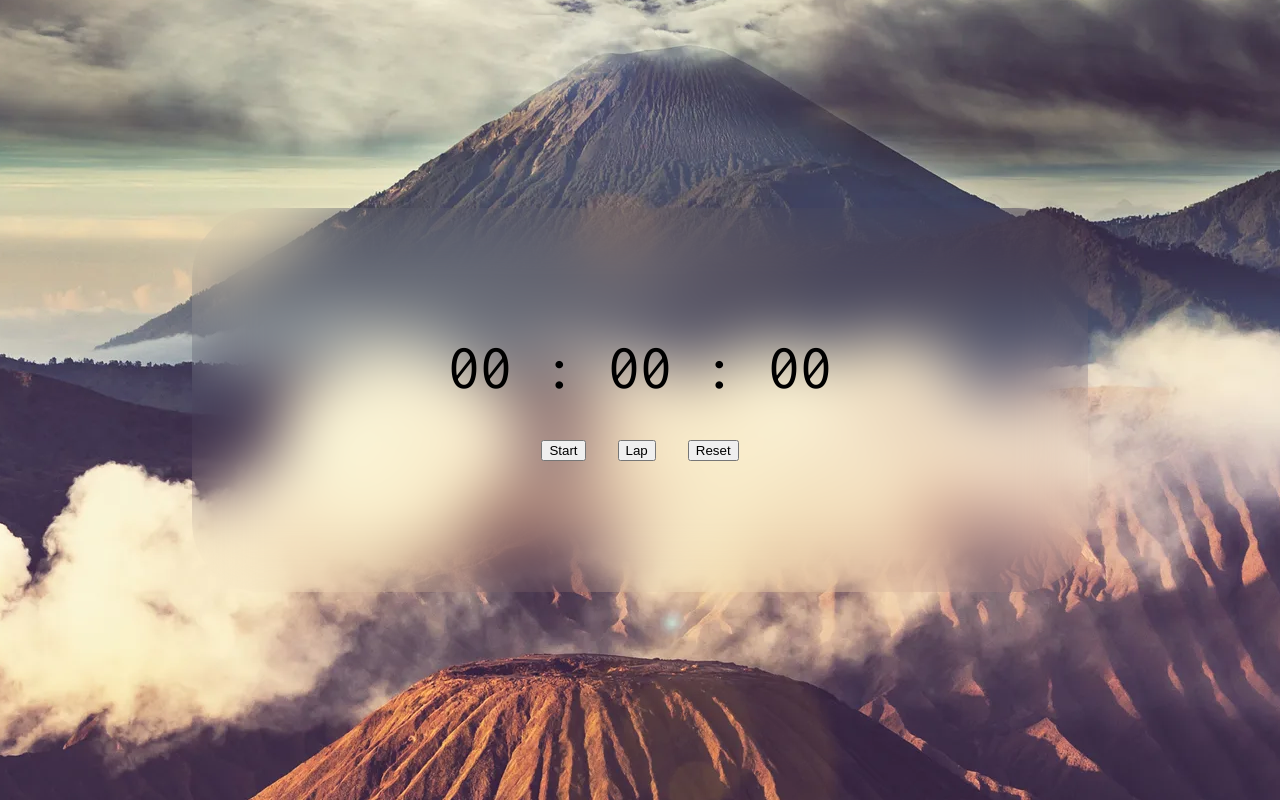
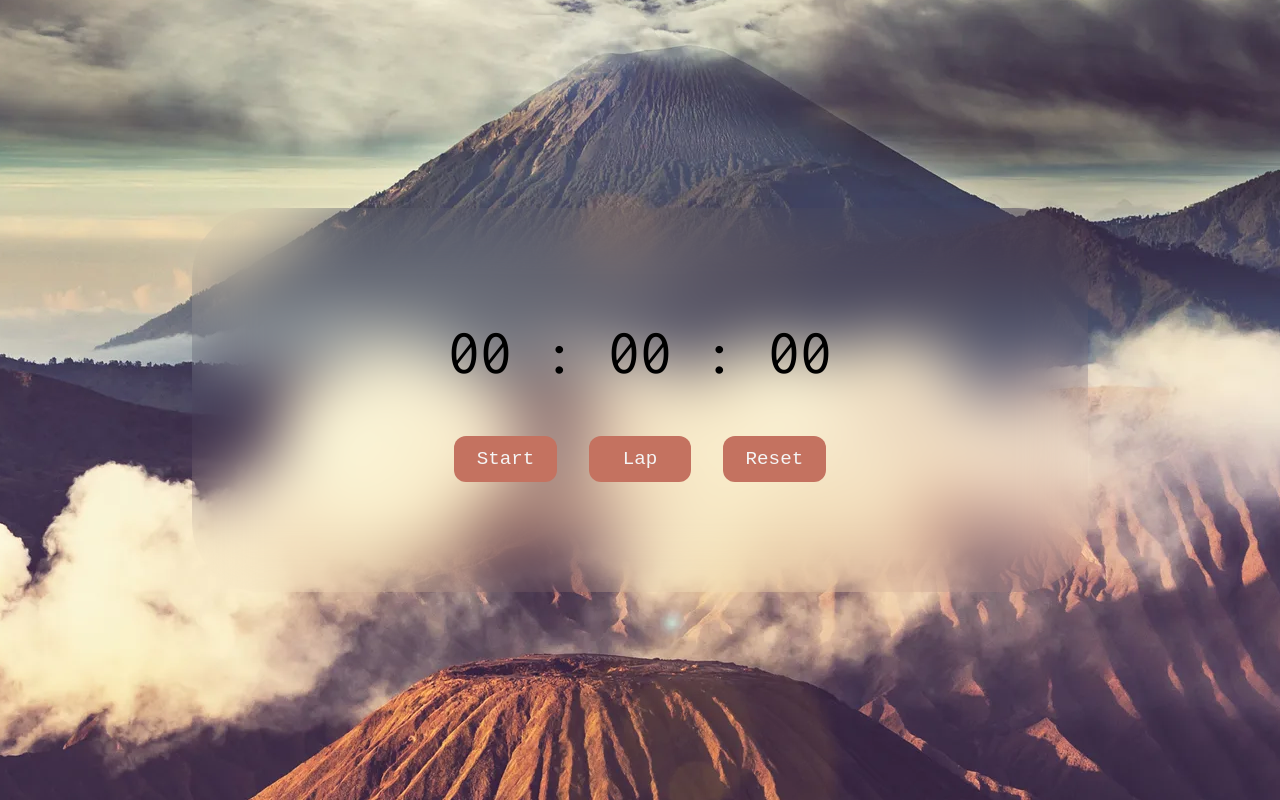
Before and after one commit to sameeryadv/stopwatch, a plain HTML site: page index.html in a window 1280 px wide. Drawn offline with Linux system fonts and the light colour scheme.

Commit message:
improved js

```diff
--- a/main.js
+++ b/main.js
@@ -9,13 +9,15 @@ const elements = [hourElement,minuteElement,secondElement];
 let time = [0,0,0];
 
 function modify() {
-    time[2]++;
+    if (buttonState) {
+        time[2]++;
     time[2] == 60 ? time[1]++ : time[1];
     time[1] == 60 ? time[0]++ : time[0];
 
     time.forEach((value,index) => {
         time[index] = value%60;
     })
+    }
     render()
 }
 
--- a/style.css
+++ b/style.css
@@ -31,3 +31,18 @@ body{
     align-content: center;
     flex-wrap: wrap;
 }
+
+.buttons{
+    margin-top: 24px;
+}
+
+button{
+    border: none;
+    background-color: #c47260;
+    font-size: 1.5vw;
+    padding: 12px;
+    border-radius: 12px;
+    font-family: 'Inconsolate', monospace;
+    color: whitesmoke;
+    width: 8vw;
+}
```
